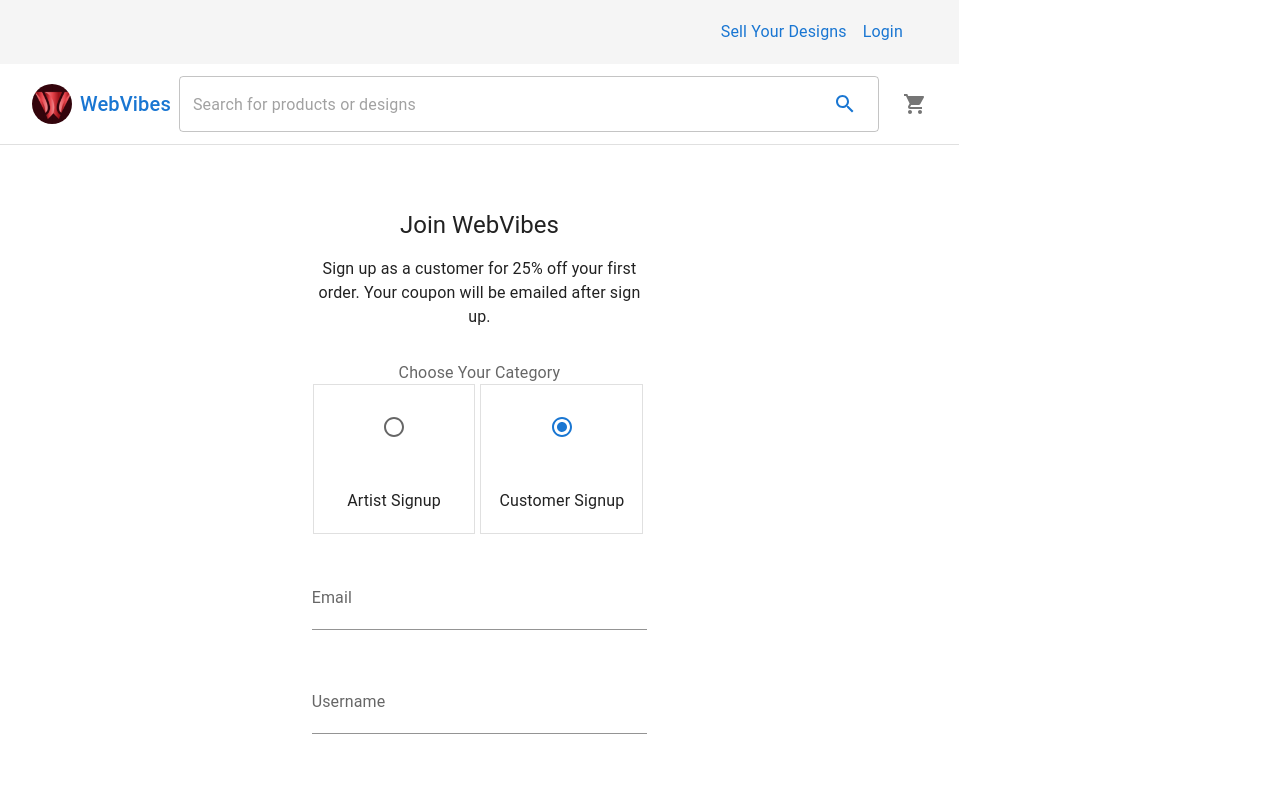
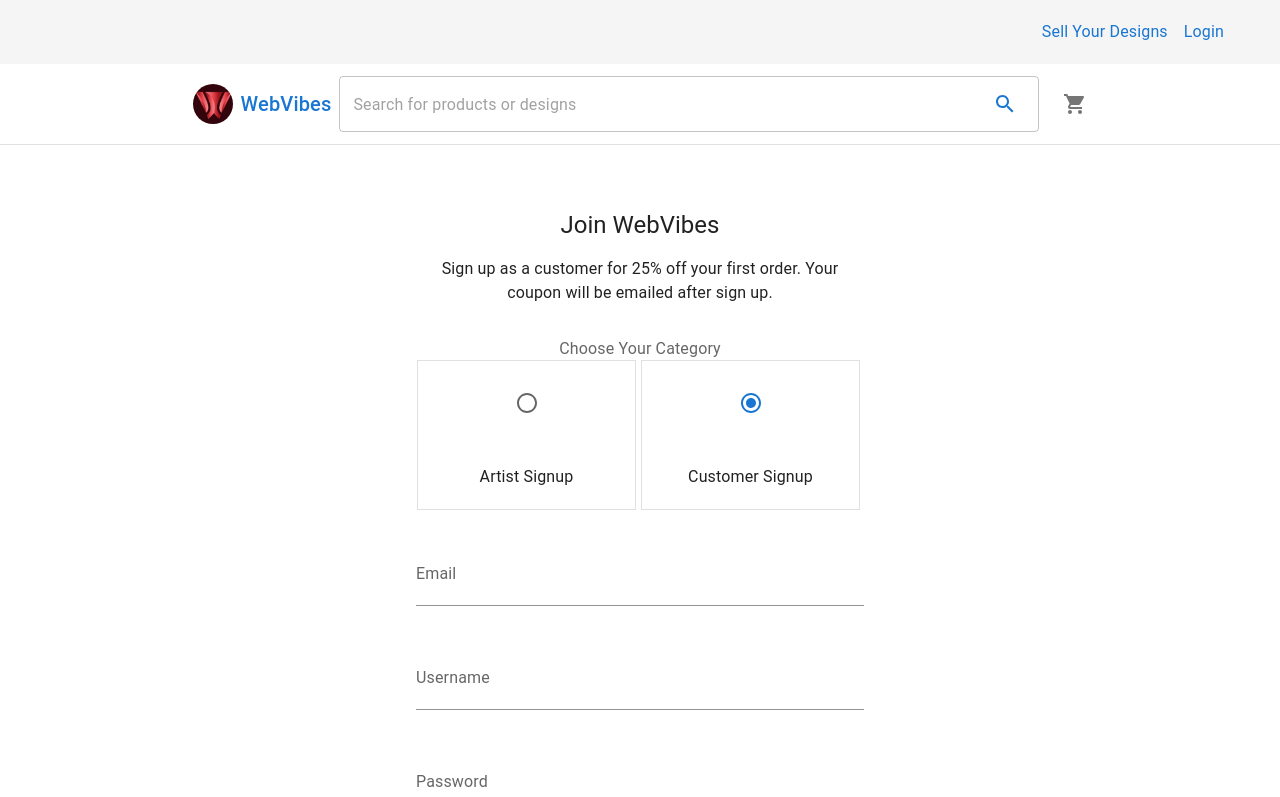
Before and after one commit to Tanaka785/OnlineStore, a React (Vite) app in the folder Frontend/: page /signup in a window 1280 px wide. Shown: the top 797 px of the page. Built offline with nearby package versions, Linux system fonts and the light colour scheme.

Commit message:
Refactor SignupPage to utilize AuthBox for improved layout consistency in authentication views.

```diff
--- a/Frontend/src/App.jsx
+++ b/Frontend/src/App.jsx
@@ -17,7 +17,7 @@ function App() {
   return (
     <BrowserRouter>
       <CssBaseline />
-      <Box sx={{ display: "flex" }}>
+      <Box sx={{ display: "flex", width: "100%", height: "100%" }}>
         <Routes>
           <Route path={HOME} element={<Homepage />} />
           <Route path={SELLING} element={<Homepage />} />
--- a/Frontend/src/components/other/authentication/shared/AuthBox.jsx
+++ b/Frontend/src/components/other/authentication/shared/AuthBox.jsx
@@ -5,8 +5,8 @@ export default function AuthBox({ children, ...props }) {
     <Box
       sx={{
         display: "grid",
-        width: "100vh",
-        height: "100vh",
+        width: "100%",
+        height: "100%",
         ...props.sx,
       }}
       {...props}
--- a/Frontend/src/pages/Signup.jsx
+++ b/Frontend/src/pages/Signup.jsx
@@ -7,12 +7,13 @@ import AuthenticationFields from "../components/other/authentication/signup/auth
 import AuthFooter from "../components/other/authentication/footer/AuthFooter";
 import TermsAndAgreements from "../components/other/authentication/signup/TermsAndAgreement";
 import { useState } from "react";
+import AuthBox from "../components/other/authentication/shared/AuthBox";
 
 export default function SignupPage() {
   const [selectedCategory, setSelectedCategory] = useState("Customer")
 
   return (
-    <Box sx={{ display: "grid", width: "100vh", height: "100vh" }}>
+    <AuthBox>
       <Box sx={{ width: "100%" }}>
         <AuthenticationNavbar authLink="Login" />
       </Box>
@@ -36,6 +37,6 @@ export default function SignupPage() {
         <TermsAndAgreements />
         <AuthFooter />
       </Box>
-    </Box>
+    </AuthBox>
   );
 }
```
